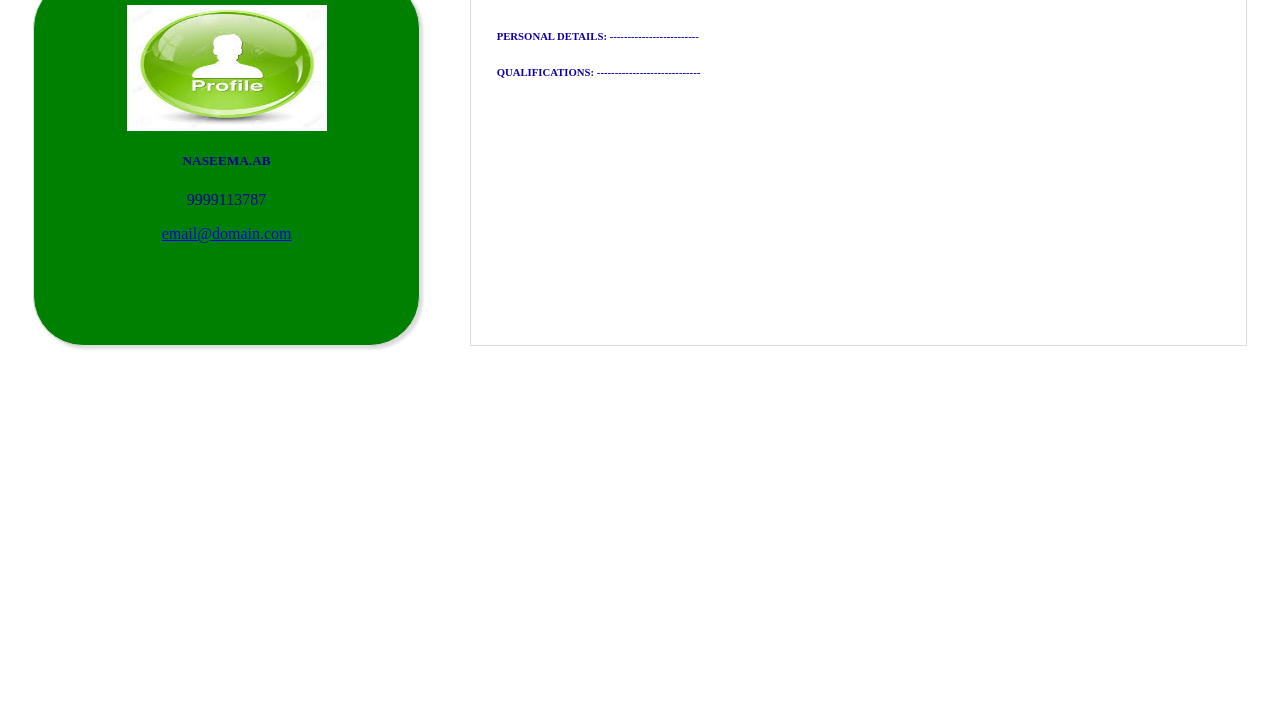
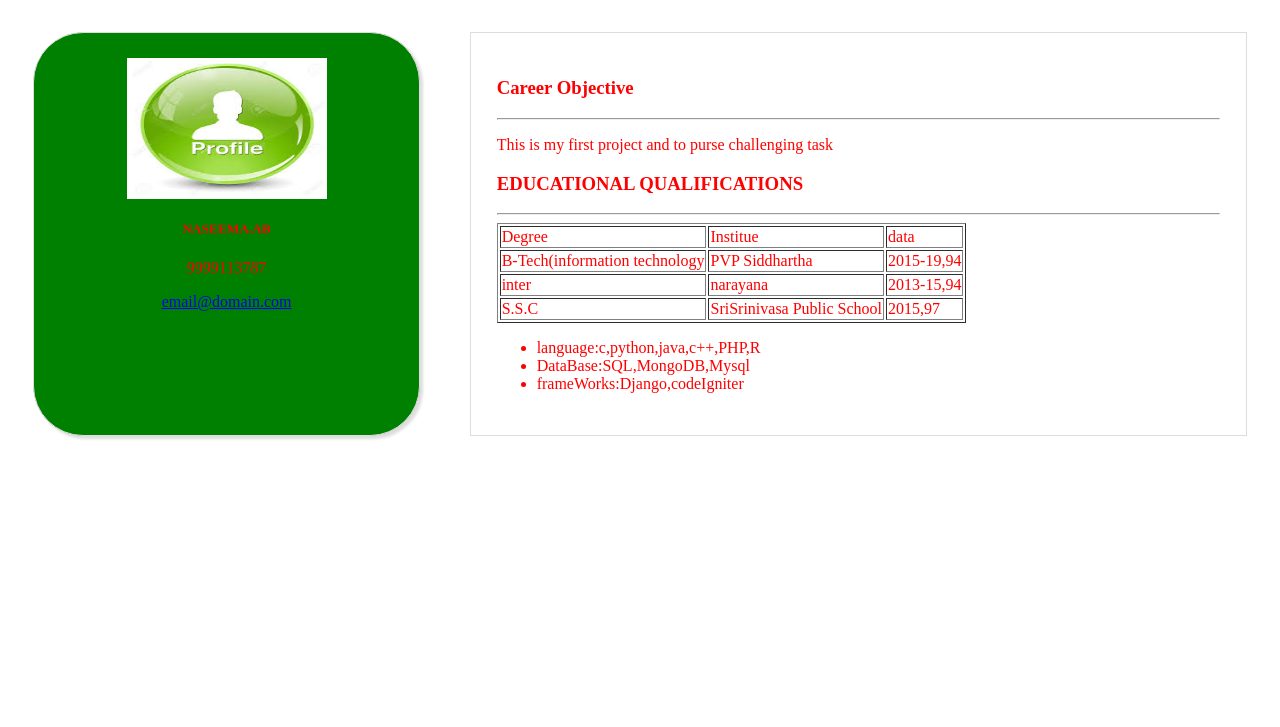
Before and after one commit to NASEEMA01/Naseema, a plain HTML site: page index.html in a window 1280 px wide. Shown: the part 73-800 px from the top of the page. Drawn offline with Linux system fonts and the light colour scheme.

Commit message:
naseema1

```diff
--- a/data.json
+++ b/data.json
@@ -3,5 +3,40 @@
   "NAME": "AB.NASEEMA BEGUM",
   "LABEL": "IT STUDENT",
   "EMAIL":"naseemabegum333@gmail.com"
+},
+"career":{
+  "info":"This is my first project and to purse challenging task"
+},
+"education":[
+{
+  "degree":"B-Tech(information technology",
+  "institute":"PVP Siddhartha",
+  "data":["2015-19","94"]
+},
+{
+  "degree":"inter",
+  "institute":"narayana",
+  "data":["2013-15","94"]
+},
+{
+  "degree":"S.S.C",
+  "institute":"SriSrinivasa Public School",
+  "data":["2015","97"]
 }
+
+],
+"skills":[
+  {
+    "title":"language",
+    "content":["c","python","java","c++","PHP","R"]
+  },
+  {
+  "title":"DataBase",
+  "content":["SQL","MongoDB","Mysql"]
+},
+{
+  "title":"frameWorks",
+  "content":["Django","codeIgniter"]
 }
+]
+}
--- a/index.html
+++ b/index.html
@@ -3,14 +3,14 @@
   <head>
   <meta charset="utf-8">
     <title></title>
-    <meta name="viewport" content="width=device-width,intial-scale=1.0">
+    <meta name="viewport" content="width=device-width,initial-scale=1.0">
     <link rel="stylesheet" href="demo1.css">
 
 
   </head>
   <body>
     <bg color="blue">
-    <font color="red>
+    <font color="red">
     <h1>  This is my first project</h1>
     <div class="parent">
   <div class="childOne"> <img src="download.jpg" alt="profileicon">
@@ -19,8 +19,6 @@
   <a href="mailt0:email@domain.com">email@domain.com</a>
 </div>
     <div class="childTwo">
-    <h6>PERSONAL DETAILS: -------------------------</h6>
-    <h6>QUALIFICATIONS: -----------------------------</h6>
   </div>
   <script type="text/javascript" src="main.js">
   </script>
--- a/main.js
+++ b/main.js
@@ -10,6 +10,49 @@ function getfile(file,callback){
   xhr.send(null);
   }
   getfile("data.json",function(text){
-    let data=JSON.parse(text);
+    var data=JSON.parse(text);
     console.log(data);
+    career(data.career);
+    education(data.education);
+    skills(data.skills);
   })
+  var child2=document.querySelector(".childTwo");
+function career(careerInfo){
+  console.log(careerInfo);
+  var careerHeading=document.createElement("h3");
+  child2.appendChild(careerHeading);
+  careerHeading.textContent="Career Objective";
+  var careerHr=document.createElement("hr");
+  child2.appendChild(careerHr);
+   var ch=document.createElement("p");
+   ch.textContent=careerInfo.info;
+   child2.appendChild(ch);
+ }
+ function education(edu){
+ var eduHeading=document.createElement("h3");
+ eduHeading.textContent="EDUCATIONAL QUALIFICATIONS",
+ child2.appendChild(eduHeading);
+ var careerHr=document.createElement("hr");
+ child2.appendChild(careerHr);
+
+ var eduTable=document.createElement("table");
+ eduTable.border="1";
+ var tr1="<tr><td>Degree</td><td>Institue</td><td>data</td></tr>";
+ eduTable.innerHTML=tr1;
+  var tr2="";
+ for(var i=0;i<edu.length;i++){
+   tr2+="<tr><td>"+edu[i].degree+"</td><td>"+edu[i].institute+"</td><td>"+edu[i].data+"</td></td>";
+ }
+ eduTable.innerHTML=tr1+tr2;
+ child2.appendChild(eduTable);
+ }
+
+ function skills(skil){
+var ul=document.createElement("ul");
+child2.appendChild(ul);
+for(var i=0;i<skil.length;i++){
+var li=document.createElement("li");
+li.textContent=skil[i].title+":"+skil[i].content;
+ul.appendChild(li);
+}
+ }
```
